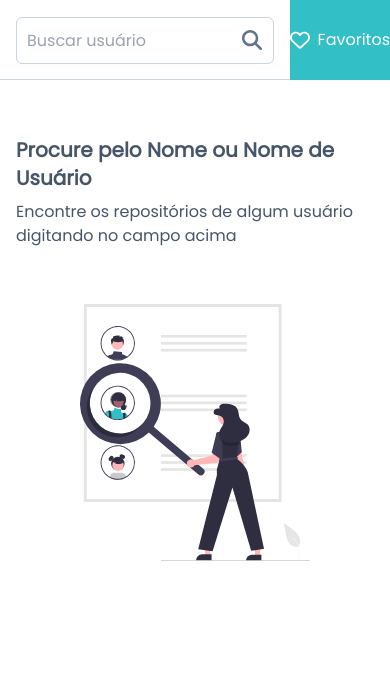
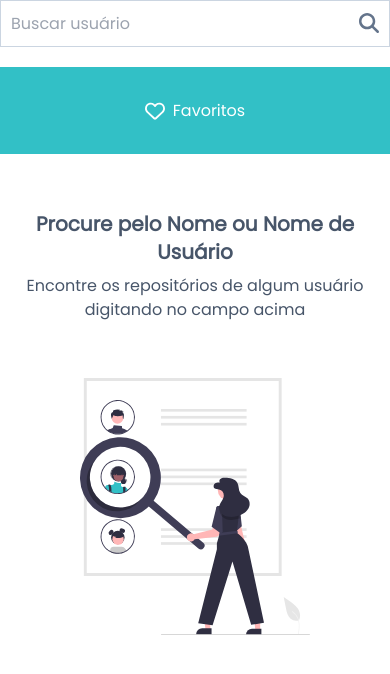
Before and after one commit to pierre-freire/test-casar, a Next.js app: page / in a window 390 px wide. Shown: the top 674 px of the page. Built offline with nearby package versions, Linux system fonts and the light colour scheme.

Commit message:
style: add responsiveness to header

```diff
--- a/app/page.tsx
+++ b/app/page.tsx
@@ -3,7 +3,7 @@ import SearchImage from "../public/search.svg";
 
 export default function Home() {
 	return (
-		<main className="p-4 mt-10 flex flex-col items-center justify-center gap-2 text-slate-600">
+		<main className="p-4 mt-10 flex flex-col items-center justify-center gap-2 text-slate-600 text-center">
 			<h2 className="text-xl font-semibold">
 				Procure pelo Nome ou Nome de Usuário
 			</h2>
--- a/components/favoritesButton/favoritesButton.tsx
+++ b/components/favoritesButton/favoritesButton.tsx
@@ -6,7 +6,7 @@ function FavoritesButton() {
 	return (
 		<Link
 			href="/favorites"
-			className="h-[80px] w-[145px] flex gap-2 items-center justify-center text-white bg-[#32C0C6]"
+			className="h-[87px] w-full sm:w-[145px] p-4 flex gap-2 items-center justify-center text-white bg-[#32C0C6]"
 		>
 			<FontAwesomeIcon icon={faHeart} className="h-[20px] text-white " />
 			<h2>Favoritos</h2>
--- a/components/header/header.tsx
+++ b/components/header/header.tsx
@@ -3,7 +3,7 @@ import FavoritesButton from "../favoritesButton";
 
 function Header() {
 	return (
-		<header className="pl-4 flex justify-between shadow-[inset_0_-1px_0_0_rgba(203,213,225)]">
+		<header className="flex flex-col sm:flex-row sm:gap-12 justify-between shadow-[inset_0_-1px_0_0_rgba(203,213,225)]">
 			<SeachBar />
 			<FavoritesButton />
 		</header>
--- a/components/searchBar/seachBar.tsx
+++ b/components/searchBar/seachBar.tsx
@@ -14,18 +14,15 @@ function SeachBar() {
 	}
 
 	return (
-		<div className="relative w-[668px] flex items-center mr-[1rem]">
+		<div className="relative w-full sm:max-w-[668px] mb-[20px] sm:m-[20px] flex items-center border-solid border-[1px] border-slate-300">
 			<input
-				className="p-[10px] pr-[40px] rounded-md border-solid border-[1px] border-slate-300 outline-none w-full text-slate-700"
+				className="p-[10px] outline-none w-full text-slate-700"
 				aria-label="Pesquisa"
 				placeholder="Buscar usuário"
 				value={search}
 				onChange={(e) => setSearch(e.target.value)}
 			/>
-			<button
-				className="absolute top-[20px] right-[2px] p-[10px]"
-				onClick={handleSearch}
-			>
+			<button className="p-[10px]" onClick={handleSearch}>
 				<FontAwesomeIcon
 					icon={faMagnifyingGlass}
 					className="h-[20px] text-slate-500 "
```
